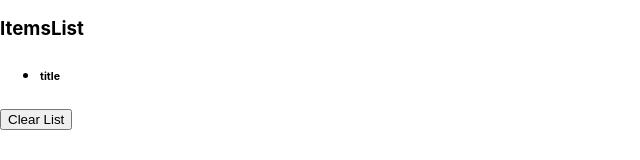
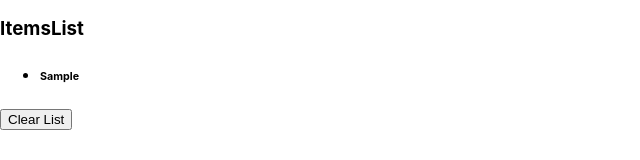
Before and after one commit to halevans/Ski-Map-App, a React (Create React App) app: page / in a window 1280 px wide. Both pictures are taken after typing "Sample" into the empty fields and a click on the button "Add item". Shown: the part 155-315 px from the top of the page, without its empty margins (0-640 px from the left). Built offline with nearby package versions, Linux system fonts and the light colour scheme.

Commit message:
render allItems in ItemsList

```diff
--- a/src/ItemsList.js
+++ b/src/ItemsList.js
@@ -4,8 +4,8 @@ import ListItem from "./ListItem";
 class ItemsList extends Component {
     render() {
 
-        const allItems = this.props.items.map((item, index) => {
-            return <ListItem item={item} key={index} />
+        const allItems = this.props.items.map((item) => {
+            return <ListItem item={item.title} key={item.id} />
         });
 
         return(
--- a/src/ListContainer.js
+++ b/src/ListContainer.js
@@ -23,16 +23,14 @@ class ListContainer extends Component {
 
         const newItem = {
             id: this.state.id,
-            item: this.state.item
+            title: this.state.item
         }
 
         this.setState({
-            items: [...this.state.items, this.state.item],
+            items: [...this.state.items, newItem],
             item: "",
             id: this.state.id + 1
-        })
-
-        console.log(this.state.id)
+        });
     }
 
     render() {
--- a/src/ListItem.js
+++ b/src/ListItem.js
@@ -5,7 +5,7 @@ class ListItem extends Component {
         return(
             <>
                 <li>
-                    <h6>title</h6>
+                    <h6>{this.props.item}</h6>
                 </li>
             </>
         );
```
